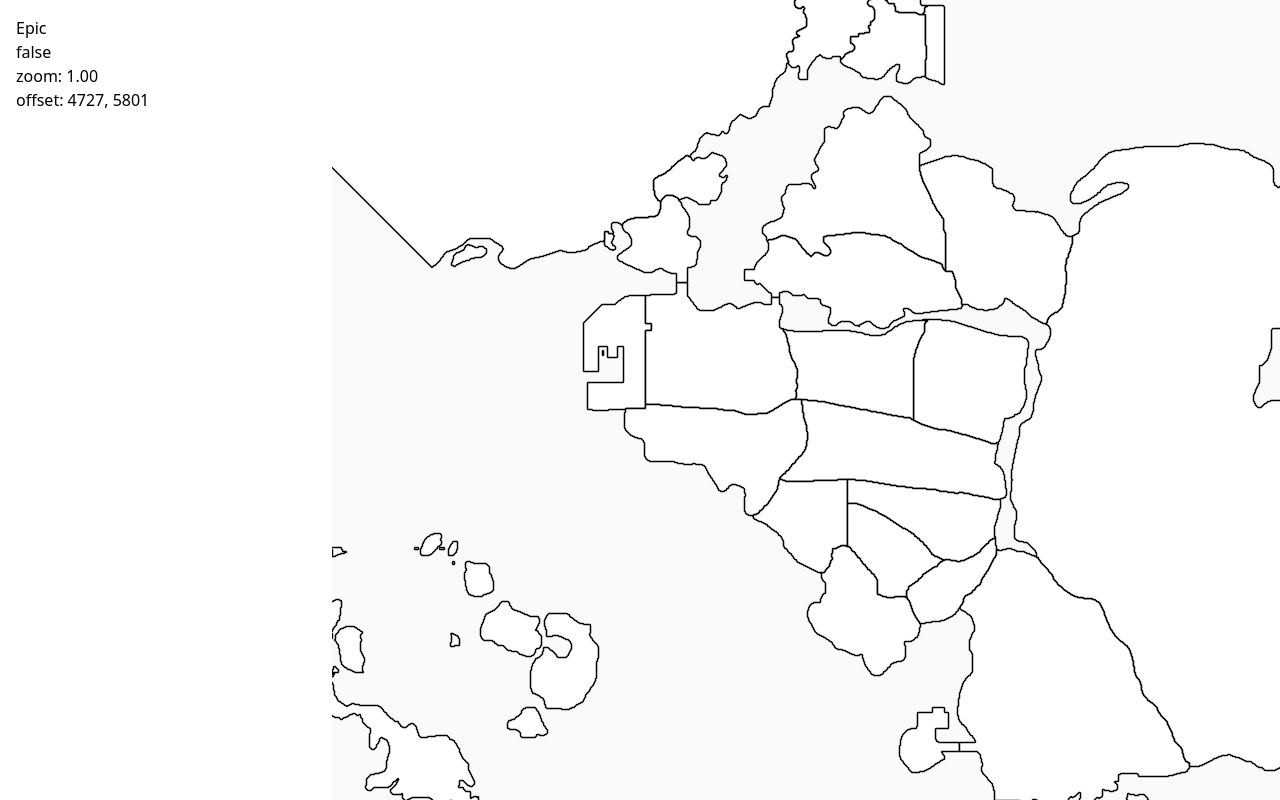
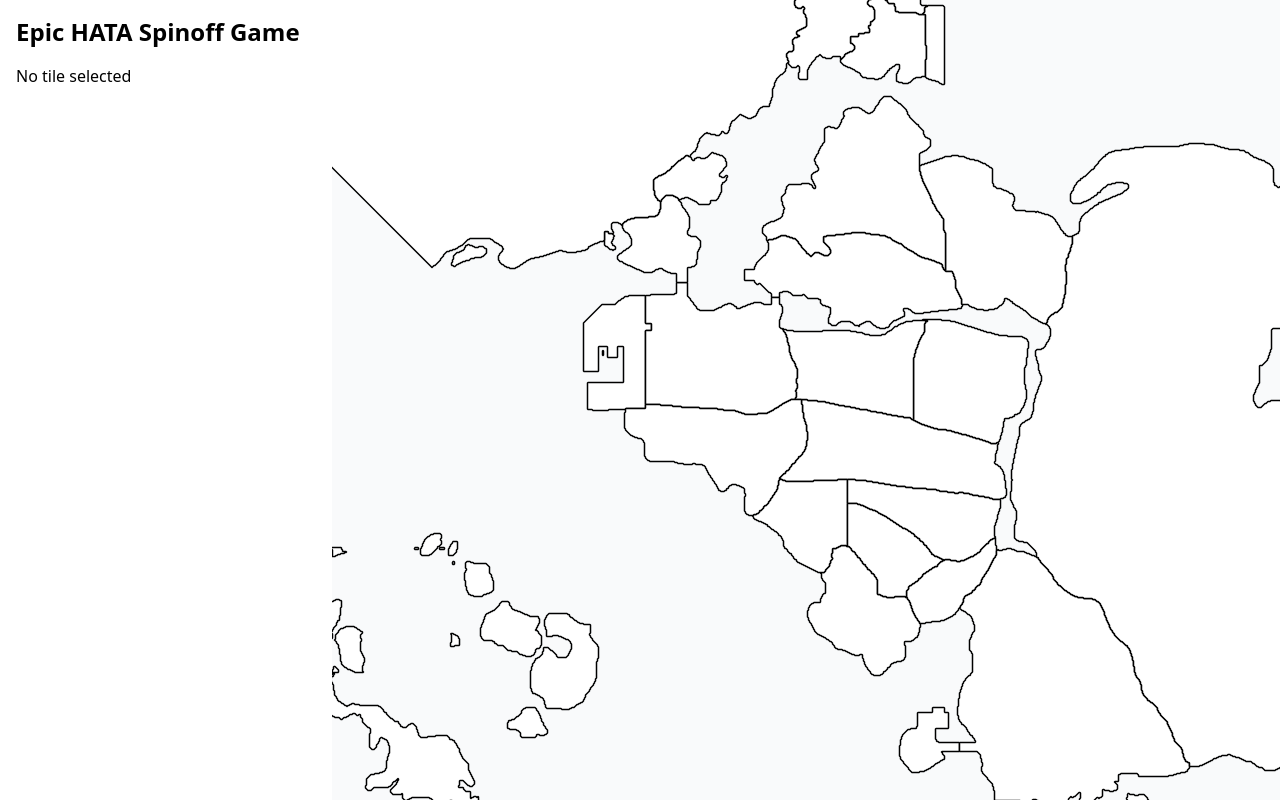
Before and after one commit to SeriousGuy888/HATA-Spinoff-Game, a SvelteKit app: page / in a window 1280 px wide. Built offline with nearby package versions, Linux system fonts and the light colour scheme.

Commit message:
move sidebar into separate component

```diff
--- a/src/routes/+page.svelte
+++ b/src/routes/+page.svelte
@@ -4,12 +4,12 @@
 	import WorldRenderer from "./WorldRenderer.svelte"
 	import { DEFAULT_WORLD_LOCATION } from "./map_config"
 	import { cameraState, changeZoom, mouseState, teleportToWorldSpace } from "./ui_state.svelte"
+	import Sidebar from "./Sidebar.svelte"
 
 	const DRAGGING_THRESHOLD = 5 // pixels that the mouse must move to start dragging
 	// This prevents the user from accidentally dragging the camera when they just want to click.
 
 	let cameraWindow = $state<HTMLElement | null>(null)
-
 
 	onMount(() => {
 		if (!cameraWindow) {
@@ -33,13 +33,7 @@
 
 <main class="grid h-screen grid-cols-[1fr_3fr] gap-4 overflow-clip">
 	<section class="p-4">
-		<h1>Epic</h1>
-
-		<div>
-			<p>{mouseState.isDragging}</p>
-			<p>zoom: {cameraState.zoom.toFixed(2)}</p>
-			<p>offset: {cameraState.offsetX.toFixed()}, {cameraState.offsetY.toFixed()}</p>
-		</div>
+		<Sidebar />
 	</section>
 	<section
 		bind:this={cameraWindow}
@@ -53,7 +47,7 @@
 			const movedY = Math.abs(newY - mouseState.lastDragPosition[1])
 			const dragThresholdMet = movedX > DRAGGING_THRESHOLD || movedY > DRAGGING_THRESHOLD
 
-			if(e.buttons & 0b101 && dragThresholdMet) {
+			if (e.buttons & 0b101 && dragThresholdMet) {
 				// Require that the left or middle mouse button is pressed
 				// https://developer.mozilla.org/en-US/docs/Web/API/MouseEvent/buttons
 
--- /dev/null
+++ b/src/routes/Sidebar.svelte
@@ -0,0 +1,21 @@
+<script lang="ts">
+	import { cameraState, mouseState, tileSelectionState } from "./ui_state.svelte"
+</script>
+
+<div class="flex flex-col gap-4">
+	<h1 class="text-2xl font-bold">Epic HATA Spinoff Game</h1>
+
+	<!-- <div>
+		<p>{mouseState.isDragging}</p>
+		<p>zoom: {cameraState.zoom.toFixed(2)}</p>
+		<p>offset: {cameraState.offsetX.toFixed()}, {cameraState.offsetY.toFixed()}</p>
+	</div> -->
+
+	<div>
+		{#if tileSelectionState.selectedTileId}
+			<p>Selected Tile: {tileSelectionState.selectedTileId}</p>
+		{:else}
+			<p>No tile selected</p>
+		{/if}
+	</div>
+</div>
```
